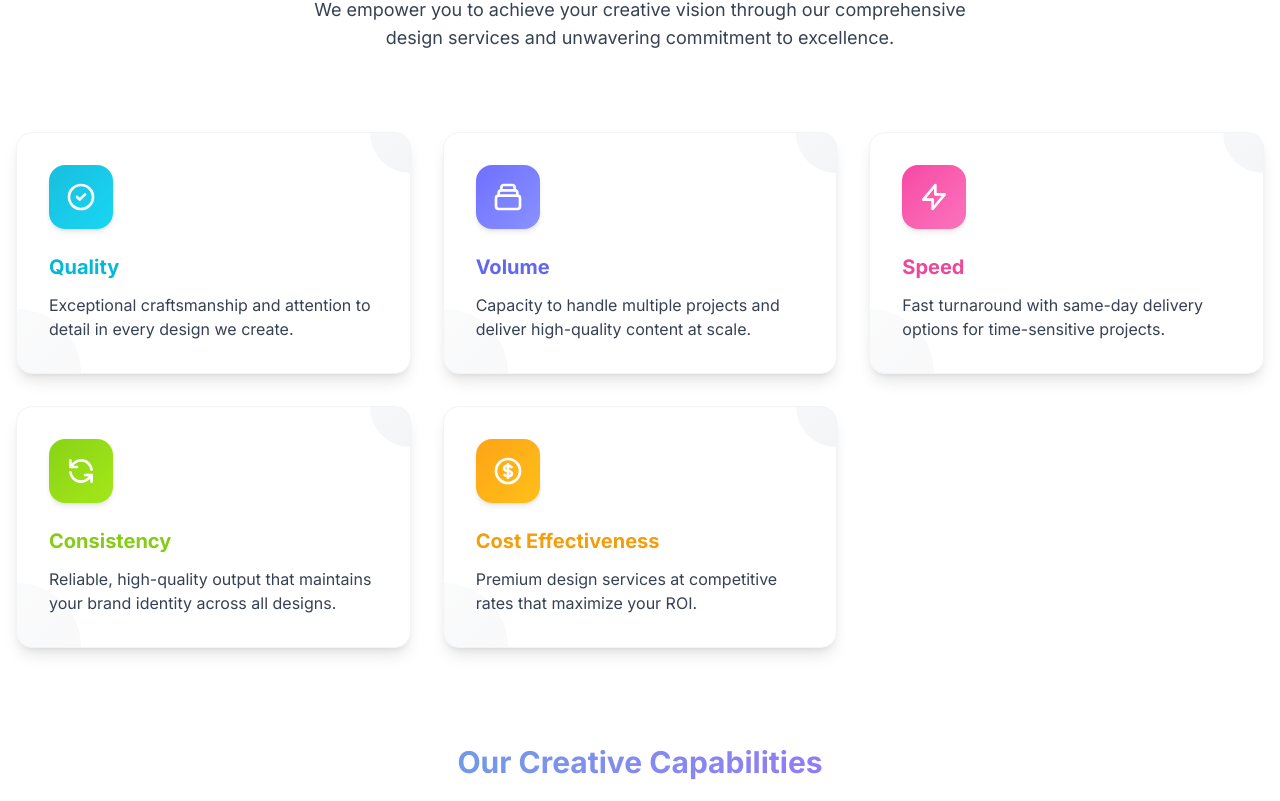
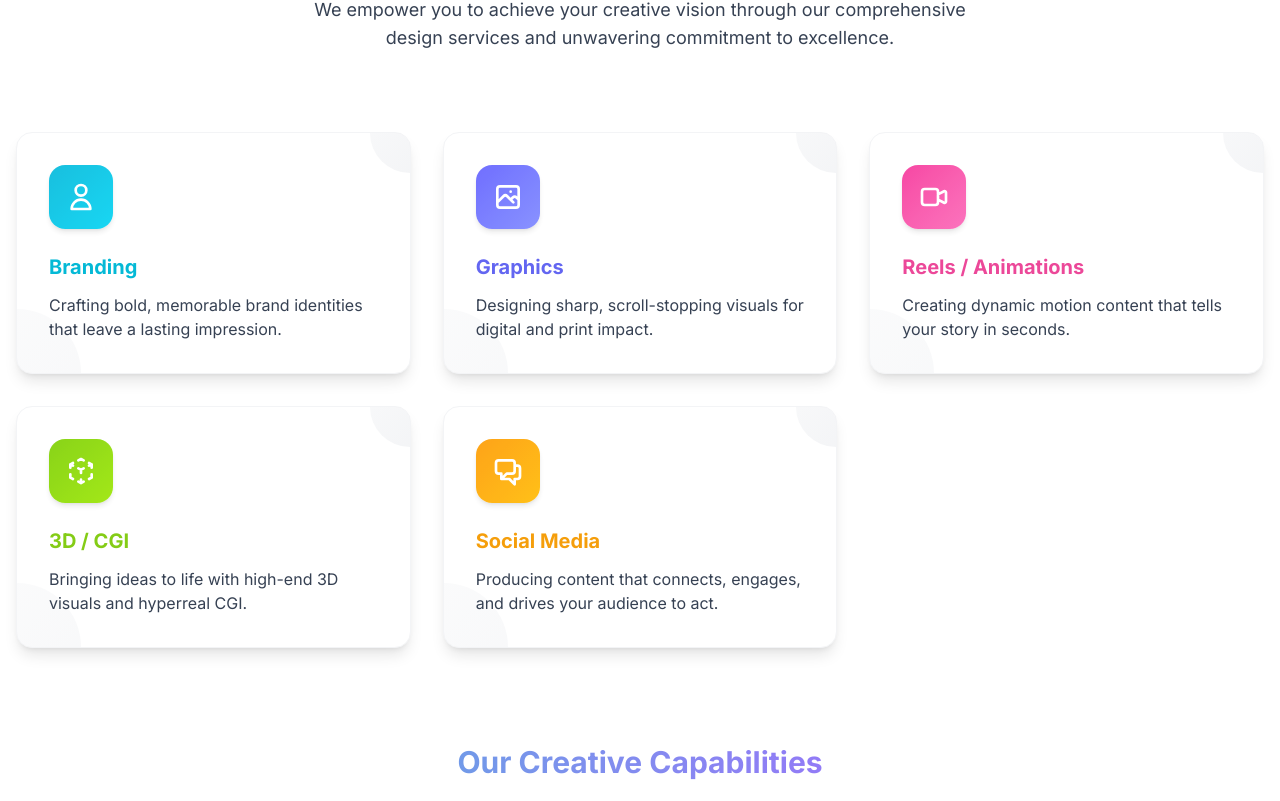
Before and after one commit to daniellambert95/miller-dzn, a Next.js app: page / in a window 1280 px wide. Shown: the part 4259-5060 px from the top of the page. Built offline with nearby package versions, Linux system fonts and the light colour scheme.

Commit message:
Changes for Geoff

```diff
--- a/src/app/layout.tsx
+++ b/src/app/layout.tsx
@@ -35,7 +35,7 @@ export const metadata: Metadata = {
     type: 'website',
     images: [
       {
-        url: '/miller_logos/MDZN wallpaper Blue.png',
+        url: '/MDZN Blue.webp',
         width: 1200,
         height: 630,
         alt: 'Miller Design - Dubai Graphic Design Agency',
@@ -46,7 +46,7 @@ export const metadata: Metadata = {
     card: 'summary_large_image',
     title: 'Miller Design | Leading Graphic Design Agency Dubai',
     description: 'Professional graphic design agency in Dubai with over 15 years of experience.',
-    images: ['/miller_logos/MDZN wallpaper Blue.png'],
+    images: ['/MDZN Blue.webp'],
   },
   robots: {
     index: true,
--- a/src/app/page.tsx
+++ b/src/app/page.tsx
@@ -8,7 +8,7 @@ import ProcessSection from "@/components/ProcessSection";
 import GalleryPreview from "@/components/GalleryPreview";
 import ContactSection from "@/components/ContactSection";
 import Footer from "@/components/Footer";
-// import ClientPromoPopup from "@/components/ClientPromoPopup";
+import ClientPromoPopup from "@/components/ClientPromoPopup";
 
 export default function Home() {
   return (
@@ -23,7 +23,7 @@ export default function Home() {
       <ServicesSection />
       <ContactSection />
       <Footer />
-      {/* <ClientPromoPopup /> */}
+      <ClientPromoPopup />
     </main>
   );
 }
--- a/src/components/ClientPromoPopup.tsx
+++ b/src/components/ClientPromoPopup.tsx
@@ -1,11 +1,30 @@
 'use client';
 
+import { useState, useEffect } from 'react';
 import dynamic from 'next/dynamic';
 
+// Only load when we need to show it
 const PromoPopup = dynamic(() => import('./PromoPopup'), {
-  ssr: false
+  ssr: false,
+  loading: () => null
 });
 
 export default function ClientPromoPopup() {
+  const [shouldLoad, setShouldLoad] = useState(false);
+
+  useEffect(() => {
+    // Load popup component after a short delay on every visit
+    const timer = setTimeout(() => {
+      setShouldLoad(true);
+    }, 5000);
+
+    return () => clearTimeout(timer);
+  }, []);
+
+  // Only render when needed
+  if (!shouldLoad) {
+    return null;
+  }
+
   return <PromoPopup />;
 }
--- a/src/components/ContactSection.tsx
+++ b/src/components/ContactSection.tsx
@@ -105,7 +105,7 @@ const ContactSection = () => {
                       <path d="M.057 24l1.687-6.163c-1.041-1.804-1.588-3.849-1.587-5.946.003-6.556 5.338-11.891 11.893-11.891 3.181.001 6.167 1.24 8.413 3.488 2.245 2.248 3.481 5.236 3.48 8.414-.003 6.557-5.338 11.892-11.893 11.892-1.99-.001-3.951-.5-5.688-1.448l-6.305 1.654zm6.597-3.807c1.676.995 3.276 1.591 5.392 1.592 5.448 0 9.886-4.434 9.889-9.885.002-5.462-4.415-9.89-9.881-9.892-5.452 0-9.887 4.434-9.889 9.884-.001 2.225.651 3.891 1.746 5.634l-.999 3.648 3.742-.981zm11.387-5.464c-.074-.124-.272-.198-.57-.347-.297-.149-1.758-.868-2.031-.967-.272-.099-.47-.149-.669.149-.198.297-.768.967-.941 1.165-.173.198-.347.223-.644.074-.297-.149-1.255-.462-2.39-1.475-.883-.788-1.48-1.761-1.653-2.059-.173-.297-.018-.458.13-.606.134-.133.297-.347.446-.521.151-.172.2-.296.3-.495.099-.198.05-.372-.025-.521-.075-.148-.669-1.611-.916-2.206-.242-.579-.487-.501-.669-.51l-.57-.01c-.198 0-.52.074-.792.372s-1.04 1.016-1.04 2.479 1.065 2.876 1.213 3.074c.149.198 2.095 3.2 5.076 4.487.709.306 1.263.489 1.694.626.712.226 1.36.194 1.872.118.571-.085 1.758-.719 2.006-1.413.248-.695.248-1.29.173-1.414z"/>
                     </svg>
                   </div>
-                  <a href="tel:+971 58 593 2707" className="text-gray-700 hover:color-primary-direct">
+                  <a href="https://wa.me/971585932707" target="_blank" className="text-gray-700 hover:color-primary-direct">
                     +971 58 593 2707
                   </a>
                 </div>
--- a/src/components/ServicesSection.tsx
+++ b/src/components/ServicesSection.tsx
@@ -4,16 +4,17 @@ import React, { useState } from 'react';
 import Image from 'next/image';
 import bunnyImageLoader from '@/utils/imageLoader';
 import Link from 'next/link';
+
 const ServicesSection = () => {
   const [, setHoveredIndex] = useState<number | null>(null);
 
   const coreValues = [
     {
-      title: 'Quality',
-      description: 'Exceptional craftsmanship and attention to detail in every design we create.',
+      title: 'Branding',
+      description: 'Crafting bold, memorable brand identities that leave a lasting impression.',
       icon: (
         <svg xmlns="http://www.w3.org/2000/svg" className="h-8 w-8 text-primary" fill="none" viewBox="0 0 24 24" stroke="currentColor">
-          <path strokeLinecap="round" strokeLinejoin="round" strokeWidth={2} d="M9 12l2 2 4-4m6 2a9 9 0 11-18 0 9 9 0 0118 0z" />
+          <path strokeLinecap="round" strokeLinejoin="round" strokeWidth={2} d="M16 7a4 4 0 11-8 0 4 4 0 018 0zM12 14a7 7 0 00-7 7h14a7 7 0 00-7-7z" />
         </svg>
       ),
       color: '#04b9d6',
@@ -23,11 +24,11 @@ const ServicesSection = () => {
       bgDark: 'to-cyan-100/30'
     },
     {
-      title: 'Volume',
-      description: 'Capacity to handle multiple projects and deliver high-quality content at scale.',
+      title: 'Graphics',
+      description: 'Designing sharp, scroll-stopping visuals for digital and print impact.',
       icon: (
         <svg xmlns="http://www.w3.org/2000/svg" className="h-8 w-8 text-primary" fill="none" viewBox="0 0 24 24" stroke="currentColor">
-          <path strokeLinecap="round" strokeLinejoin="round" strokeWidth={2} d="M19 11H5m14 0a2 2 0 012 2v6a2 2 0 01-2 2H5a2 2 0 01-2-2v-6a2 2 0 012-2m14 0V9a2 2 0 00-2-2M5 11V9a2 2 0 012-2m0 0V5a2 2 0 012-2h6a2 2 0 012 2v2M7 7h10" />
+          <path strokeLinecap="round" strokeLinejoin="round" strokeWidth={2} d="M4 16l4.586-4.586a2 2 0 012.828 0L16 16m-2-2l1.586-1.586a2 2 0 012.828 0L20 14m-6-6h.01M6 20h12a2 2 0 002-2V6a2 2 0 00-2-2H6a2 2 0 00-2 2v12a2 2 0 002 2z" />
         </svg>
       ),
       color: '#6366f1',
@@ -37,11 +38,11 @@ const ServicesSection = () => {
       bgDark: 'to-indigo-100/30'
     },
     {
-      title: 'Speed',
-      description: 'Fast turnaround with same-day delivery options for time-sensitive projects.',
+      title: 'Reels / Animations',
+      description: 'Creating dynamic motion content that tells your story in seconds.',
       icon: (
         <svg xmlns="http://www.w3.org/2000/svg" className="h-8 w-8 text-primary" fill="none" viewBox="0 0 24 24" stroke="currentColor">
-          <path strokeLinecap="round" strokeLinejoin="round" strokeWidth={2} d="M13 10V3L4 14h7v7l9-11h-7z" />
+          <path strokeLinecap="round" strokeLinejoin="round" strokeWidth={2} d="M15 10l4.553-2.276A1 1 0 0121 8.618v6.764a1 1 0 01-1.447.894L15 14M5 18h8a2 2 0 002-2V8a2 2 0 00-2-2H5a2 2 0 00-2 2v8a2 2 0 002 2z" />
         </svg>
       ),
       color: '#ec4899',
@@ -51,11 +52,11 @@ const ServicesSection = () => {
       bgDark: 'to-pink-100/30'
     },
     {
-      title: 'Consistency',
-      description: 'Reliable, high-quality output that maintains your brand identity across all designs.',
+      title: '3D / CGI',
+      description: 'Bringing ideas to life with high-end 3D visuals and hyperreal CGI.',
       icon: (
         <svg xmlns="http://www.w3.org/2000/svg" className="h-8 w-8 text-primary" fill="none" viewBox="0 0 24 24" stroke="currentColor">
-          <path strokeLinecap="round" strokeLinejoin="round" strokeWidth={2} d="M4 4v5h.582m15.356 2A8.001 8.001 0 004.582 9m0 0H9m11 11v-5h-.581m0 0a8.003 8.003 0 01-15.357-2m15.357 2H15" />
+          <path strokeLinecap="round" strokeLinejoin="round" strokeWidth={2} d="M14 10l-2 1m0 0l-2-1m2 1v2.5M20 7l-2 1m2-1l-2-1m2 1v2.5M14 4l-2-1-2 1M4 7l2-1M4 7l2 1M4 7v2.5M12 21l-2-1m2 1l2-1m-2 1v-2.5M6 18l-2-1v-2.5M18 18l2-1v-2.5" />
         </svg>
       ),
       color: '#84cc16',
@@ -65,11 +66,11 @@ const ServicesSection = () => {
       bgDark: 'to-lime-100/30'
     },
     {
-      title: 'Cost Effectiveness',
-      description: 'Premium design services at competitive rates that maximize your ROI.',
+      title: 'Social Media',
+      description: 'Producing content that connects, engages, and drives your audience to act.',
       icon: (
         <svg xmlns="http://www.w3.org/2000/svg" className="h-8 w-8 text-primary" fill="none" viewBox="0 0 24 24" stroke="currentColor">
-          <path strokeLinecap="round" strokeLinejoin="round" strokeWidth={2} d="M12 8c-1.657 0-3 .895-3 2s1.343 2 3 2 3 .895 3 2-1.343 2-3 2m0-8c1.11 0 2.08.402 2.599 1M12 8V7m0 1v8m0 0v1m0-1c-1.11 0-2.08-.402-2.599-1M21 12a9 9 0 11-18 0 9 9 0 0118 0z" />
+          <path strokeLinecap="round" strokeLinejoin="round" strokeWidth={2} d="M17 8h2a2 2 0 012 2v6a2 2 0 01-2 2h-2v4l-4-4H9a1.994 1.994 0 01-1.414-.586m0 0L11 14h4a2 2 0 002-2V6a2 2 0 00-2-2H5a2 2 0 00-2 2v6a2 2 0 002 2h2v4l.586-.586z" />
         </svg>
       ),
       color: '#f59e0b',
@@ -106,7 +107,7 @@ const ServicesSection = () => {
           {coreValues.map((value, index) => (
             <div
               key={index}
-              className="bg-white rounded-2xl p-8 shadow-lg border border-gray-100 relative overflow-hidden group"
+              className="bg-white rounded-2xl p-8 shadow-lg border border-gray-100 relative overflow-hidden group text-left"
               onMouseEnter={() => setHoveredIndex(index)}
               onMouseLeave={() => setHoveredIndex(null)}
             >
```
Also changed, not shown: src/components/Footer.tsx (+9 -1 lines), src/components/PromoPopup.tsx (+16 -15 lines). Lines whose indentation alone changed are shown as unchanged.
